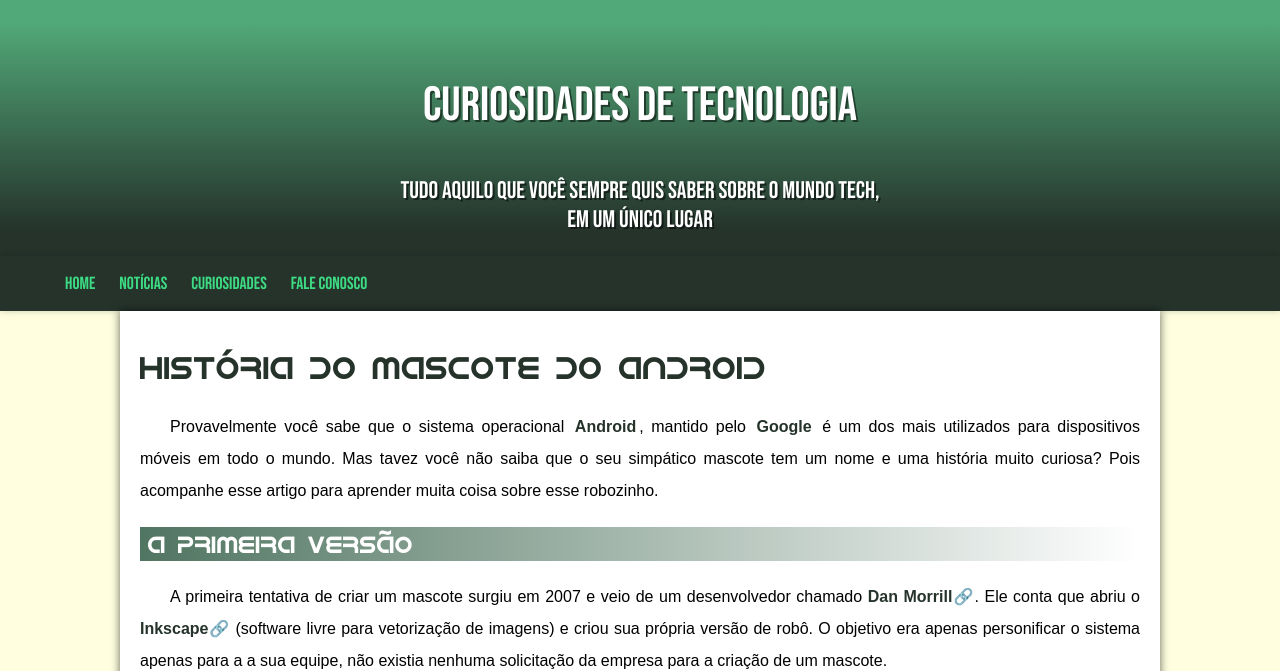
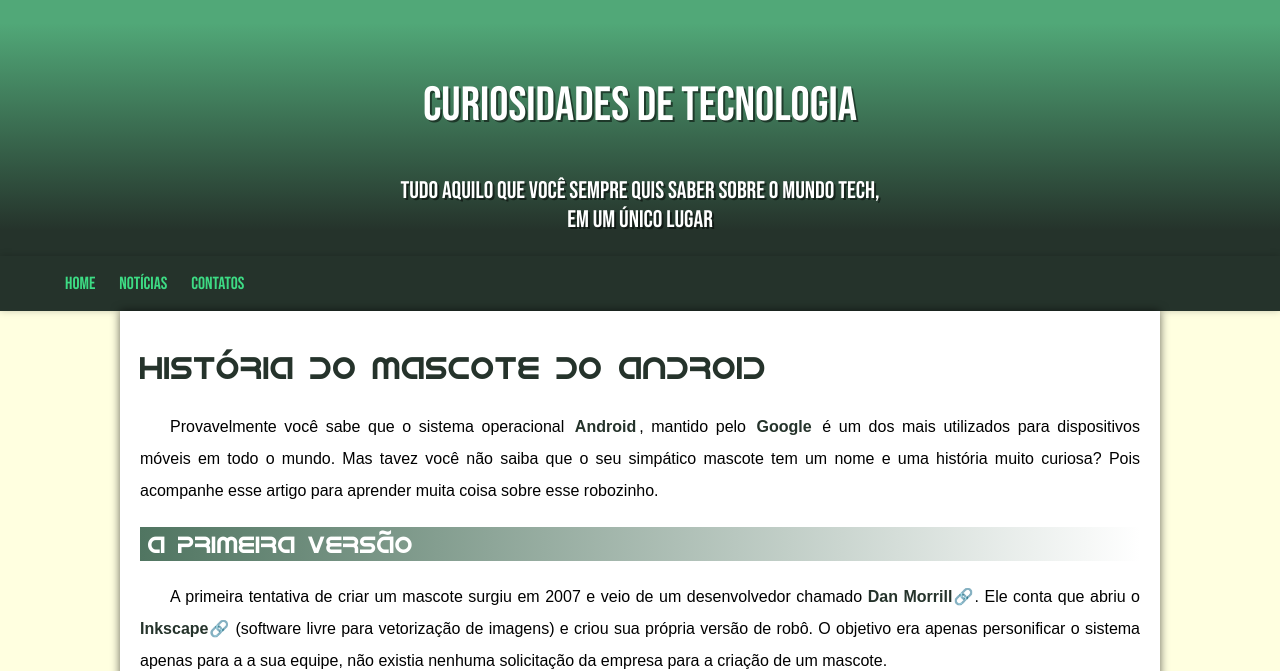
Before and after one commit to hallzinn/android, a plain HTML site: page index.html in a window 1280 px wide. Shown: the top 671 px of the page. Drawn offline with Linux system fonts and the light colour scheme.

Commit message:
consertei menu nav

```diff
--- a/index.html
+++ b/index.html
@@ -16,8 +16,7 @@
         <ul>
             <li><a href="#">Home</a></li>
             <li><a href="#">Notícias</a></li>
-            <li><a href="#">Curiosidades</a></li>
-            <li><a href="#">Fale Conosco</a></li>
+            <li><a href="#">Contatos</a></li>
         </ul>
     </nav>
 
```
